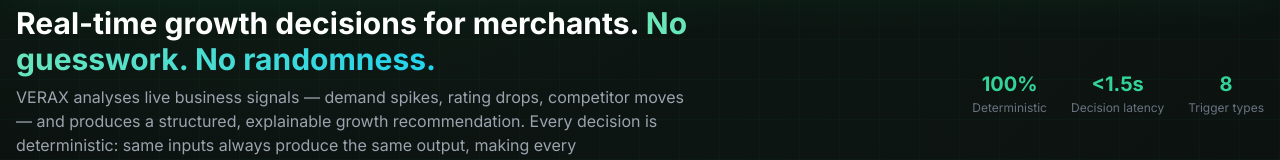
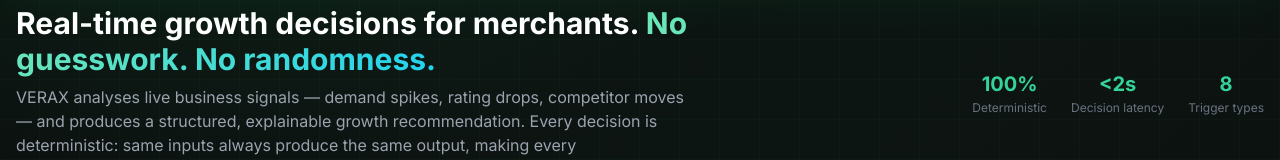
Before and after one commit to brijeshkumar2024/Verax, a Next.js app in the folder frontend/: page / in a window 1280 px wide. Shown: the part 161-321 px from the top of the page. Built offline with nearby package versions, Linux system fonts and the light colour scheme; no server answers.

Commit message:
fix: scale penalty proportionally (P0 confidence), <2s stat (P2), li->div steps (P1)

```diff
--- a/frontend/app/page.tsx
+++ b/frontend/app/page.tsx
@@ -25,7 +25,7 @@
           <div className="flex items-center lg:justify-end gap-6">
             {[
               { value: "100%", label: "Deterministic" },
-              { value: "<1.5s", label: "Decision latency" },
+              { value: "<2s", label: "Decision latency" },
               { value: "8", label: "Trigger types" },
             ].map(({ value, label }) => (
               <div key={label} className="text-center">
--- a/frontend/components/OutputPanel.tsx
+++ b/frontend/components/OutputPanel.tsx
@@ -357,10 +357,10 @@
               "Send via your preferred channel — push notification, WhatsApp, or in-app message.",
               "Monitor order volume over the next 3 hours. VERAX suppresses repeat messages automatically.",
             ].map((step, i) => (
-              <li key={i} className="flex items-start gap-2.5">
+              <div key={i} className="flex items-start gap-2.5">
                 <span className="flex-shrink-0 w-4 h-4 rounded-full bg-emerald-500/20 text-emerald-400 text-xs flex items-center justify-center font-bold mt-0.5">{i + 1}</span>
                 <span>{step}</span>
-              </li>
+              </div>
             ))}
           </div>
         </motion.div>
```
Also changed, not shown: 1 other file (tests, documents, lock files or other folders).
